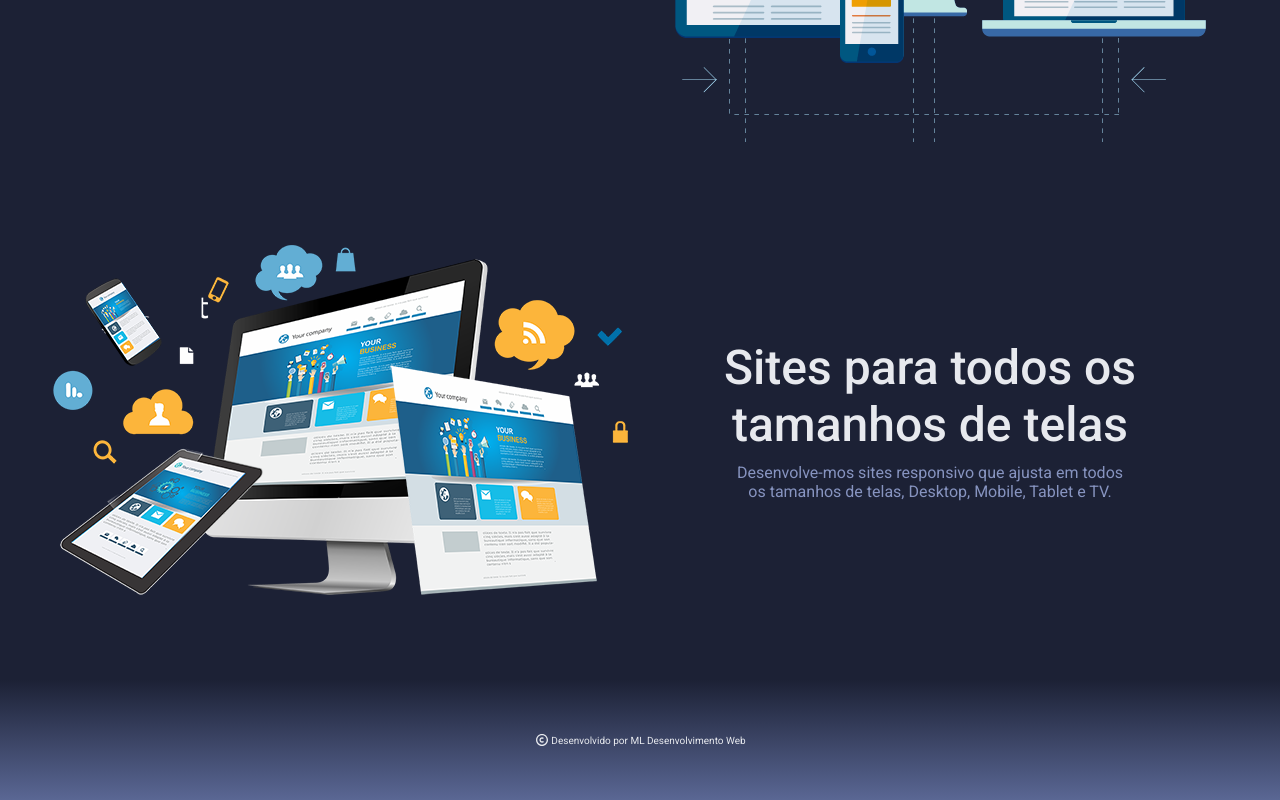
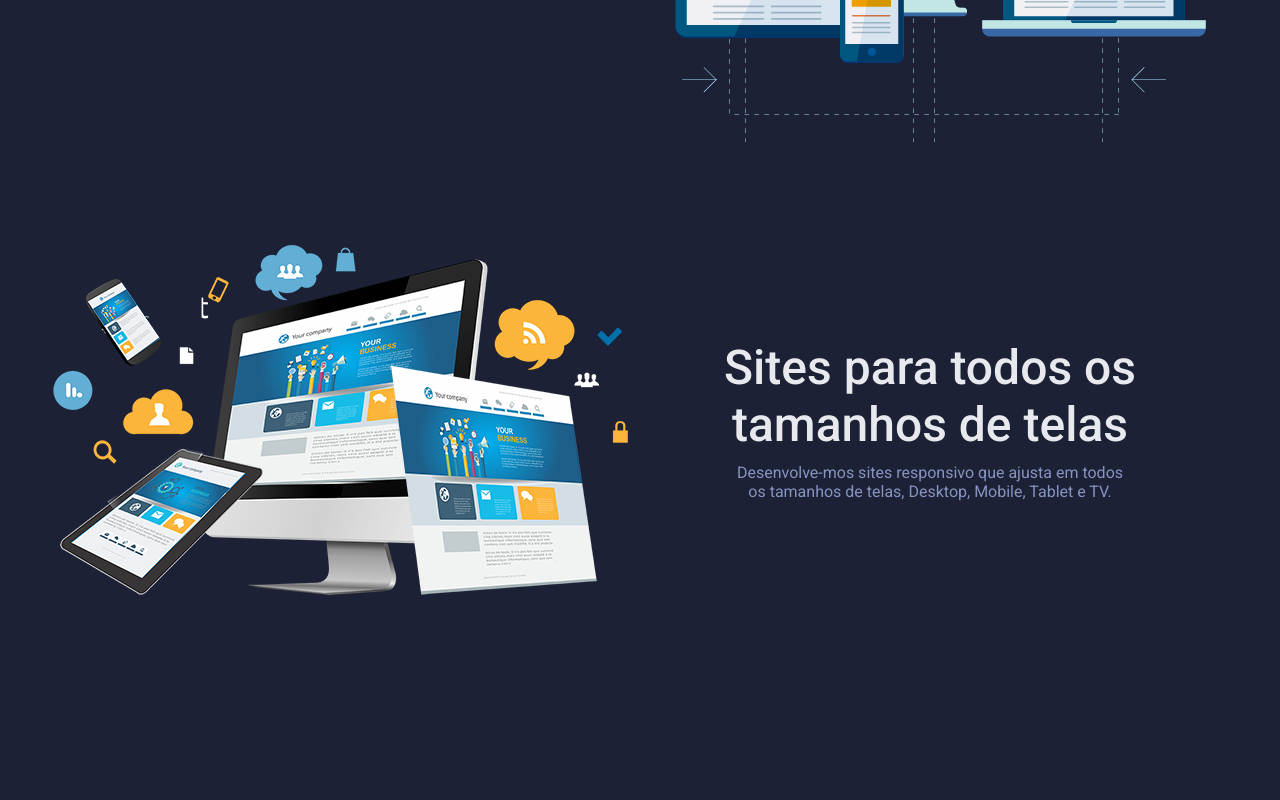
Before and after one commit to murilolemes/mldesenvolvimentoweb, a React (Create React App) app: page / in a window 1280 px wide. Shown: the part 490-1290 px from the top of the page. After the commit the page ends 1170 px from the top, so only its background shows below. Built offline with nearby package versions, Linux system fonts and the light colour scheme; what miragejs would draw is missing.

Commit message:
Removendo o componente Footer

```diff
--- a/src/App.tsx
+++ b/src/App.tsx
@@ -3,7 +3,7 @@ import Modal from 'react-modal';
 
 import { Header } from './components/Header'
 import { Routes } from './routes'
-import { Footer } from './components/Footer';
+// import { Footer } from './components/Footer';
 import GlobalStyle from './styles/global';
 
 export function App() {
@@ -14,7 +14,7 @@ export function App() {
       <BrowserRouter>
         <Header />
         <Routes />
-        <Footer />
+        {/* <Footer /> */}
       </BrowserRouter>
       <GlobalStyle />
     </>
```
